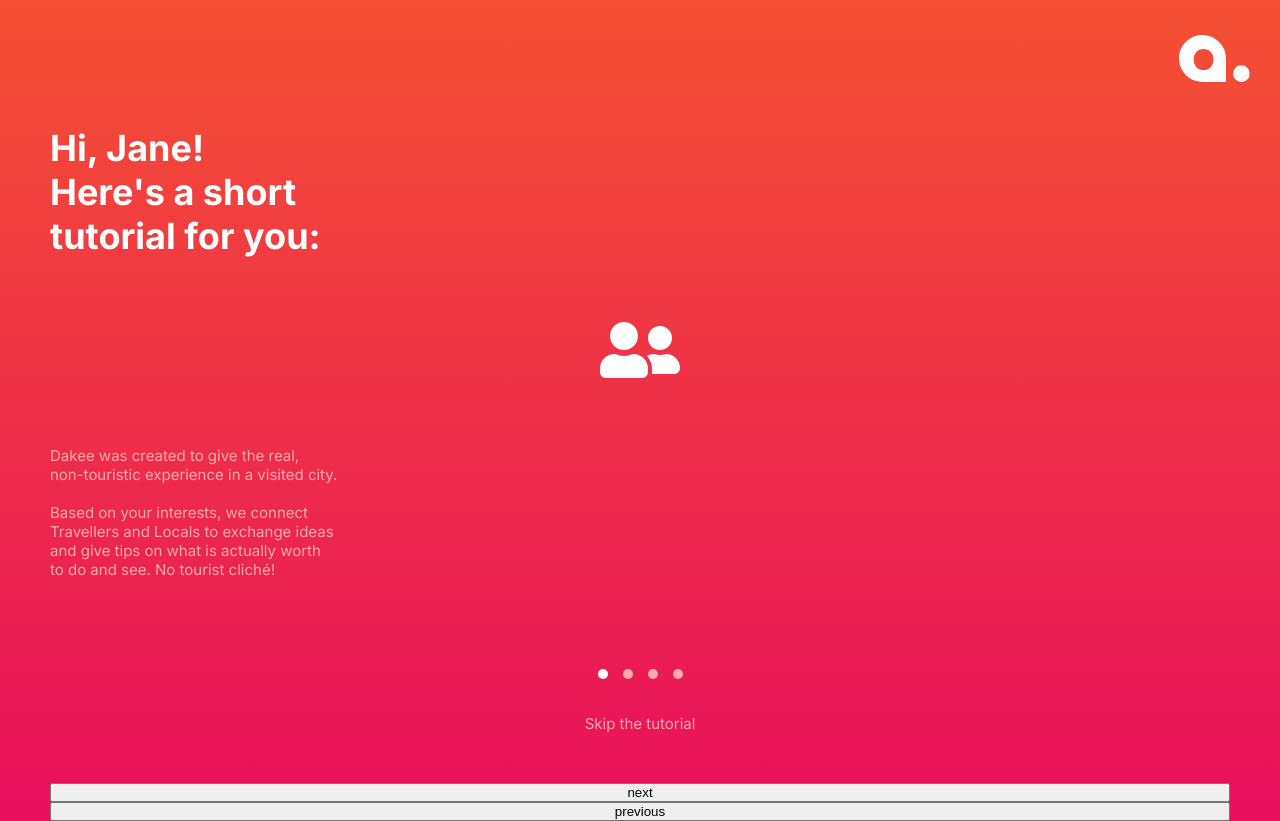
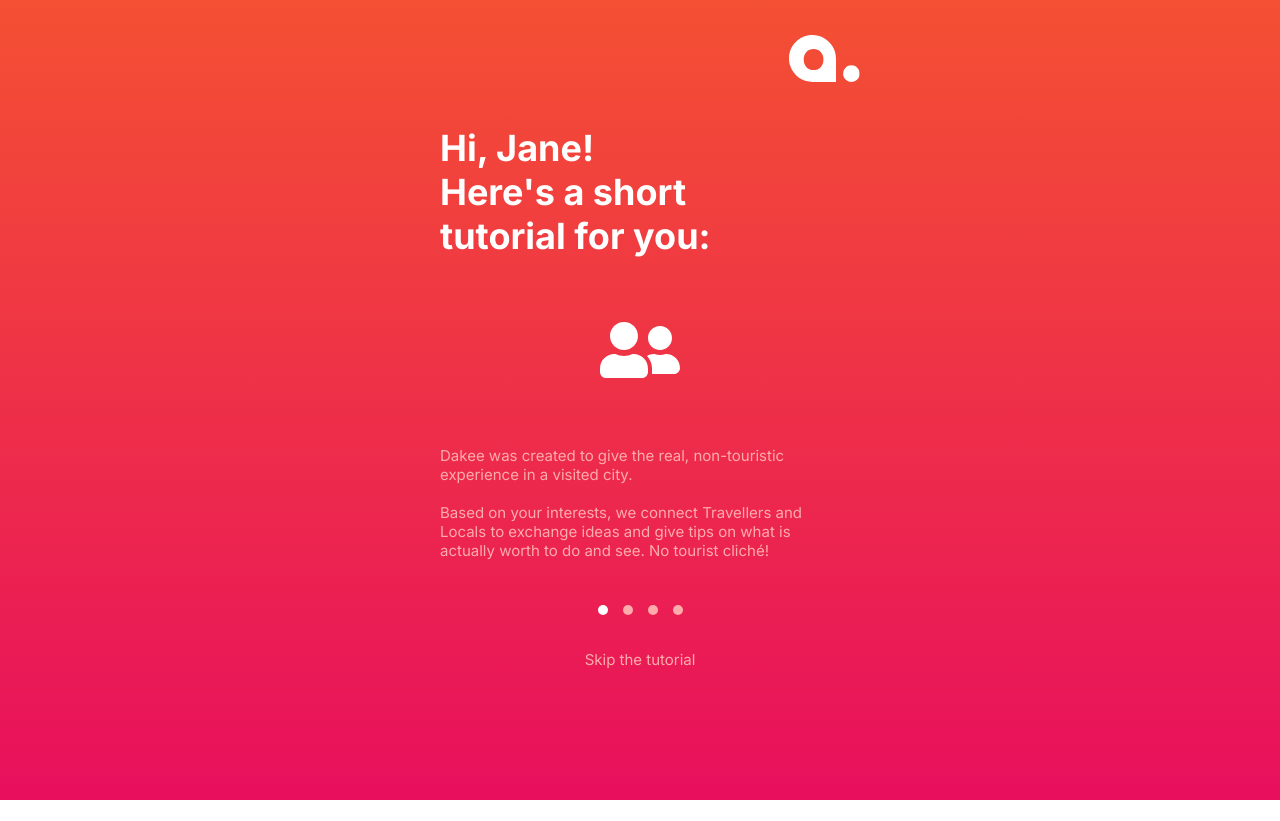
Before and after one commit to JamieBurridge/Dakee, a Next.js app: page /tutorial in a window 1280 px wide. After the commit the page ends 800 px from the top, so only its background shows below. Built offline with nearby package versions, Linux system fonts and the light colour scheme.

Commit message:
functionality: swipe through items

```diff
--- a/components/Button/Button.tsx
+++ b/components/Button/Button.tsx
@@ -5,7 +5,7 @@
 
 interface Button {
   text: string;
-  link: string;
+  link?: string;
   type: "button" | "submit";
 }
 
--- a/helpers/stepsData.js
+++ b/helpers/stepsData.js
@@ -2,13 +2,9 @@
   {
     heading: ["Hi, Jane!", "Here's a short", "tutorial for you:"],
     text: [
-      "Dakee was created to give the real,",
-      "non-touristic experience in a visited city.",
+      "Dakee was created to give the real, non-touristic experience in a visited city.",
       "",
-      "Based on your interests, we connect",
-      "Travellers and Locals to exchange ideas",
-      "and give tips on what is actually worth",
-      "to do and see. No tourist cliché! ",
+      "Based on your interests, we connect Travellers and Locals to exchange ideas and give tips on what is actually worth to do and see. No tourist cliché! ",
     ],
     icon: "people.svg",
     iconAlt: "People icon",
@@ -16,12 +12,9 @@
   {
     heading: ["Who is", "a Traveller?"],
     text: [
-      "A Traveller looks for a matching Local ",
-      "personto get tips via chat on what to see, ",
-      "visit or do in a specific city.",
+      "A Traveller looks for a matching Local person to get tips via chat on what to see, visit or do in a specific city. ",
       "",
-      "He or she can later give the avaliations for",
-      "the tips given.",
+      "He or she can later give the avaliations for the tips given.",
     ],
     icon: "plane.svg",
     iconAlt: "Plane icon",
@@ -29,13 +22,9 @@
   {
     heading: ["Who is", "a Local?"],
     text: [
-      "A Local is a person who lives in a city",
-      "and wants to give some tips to visitors.",
+      "A Local is a person who lives in a city and wants to give some tips to visitors.",
       "",
-      "He or she recieves later avaliations from",
-      "the Travellers. Each avaliation has a point ",
-      "value that can be exchanges for many ",
-      "rewards and discounts from our Partners.",
+      "He or she recieves later avaliations from the Travellers. Each avaliation has a point value that can be exchanges for many rewards and discounts from our Partners.",
     ],
     icon: "house.svg",
     iconAlt: "House icon",
@@ -43,13 +32,9 @@
   {
     heading: ["Be both!"],
     text: [
-      "As a Dakee user, you can choose to be",
-      "both Traveller and Local. ",
+      "As a Dakee user, you can choose to be both Traveller and Local. ",
       "",
-
-      "Gain discounts by giving advices to visitors ",
-      "and get the unforgettable local experience",
-      "while travelling!",
+      "Gain discounts by giving advices to visitors and get the unforgettable local experience while travelling!",
     ],
     icon: "happy.svg",
     iconAlt: "Happy face icon",
--- a/package.json
+++ b/package.json
@@ -2,7 +2,8 @@
   "dependencies": {
     "next": "^13.2.4",
     "react": "^18.2.0",
-    "react-dom": "^18.2.0"
+    "react-dom": "^18.2.0",
+    "swiper": "^9.1.1"
   },
   "scripts": {
     "dev": "next dev",
--- /dev/null
+++ b/pages/tutorial-done/index.tsx
@@ -0,0 +1,5 @@
+import React from "react";
+
+export default function tutorialDone() {
+  return <main></main>;
+}
--- a/pages/tutorial/index.module.scss
+++ b/pages/tutorial/index.module.scss
@@ -10,6 +10,8 @@
   }
 
   .step_information {
+    display: flex;
+    flex-direction: column;
     padding-top: 40px;
 
     h2 {
@@ -22,14 +24,18 @@
       text-align: center;
       padding: 60px 0;
     }
+
+    .step_information_text {
+      padding-bottom: 25px;
     }
 
     .steps_progress {
       display: flex;
       justify-content: center;
+      justify-self: end;
       gap: 15px;
 
-    padding-top: 90px;
+      padding-top: 20px;
       padding-bottom: 35px;
 
       div {
@@ -41,8 +47,10 @@
     }
 
     .skip_tutorial {
+      display: flex;
+      justify-content: center;
+      justify-self: end;
       color: var(--color-muted);
-    text-align: center;
-    padding-bottom: 50px;
     }
   }
+}
--- a/pages/tutorial/index.tsx
+++ b/pages/tutorial/index.tsx
@@ -1,10 +1,14 @@
+import Link from "next/link";
 import { useEffect, useState } from "react";
+import Button from "../../components/Button/Button";
 import { stepsData } from "../../helpers/stepsData";
 import styles from "./index.module.scss";
-import Link from "next/link";
+import { Swiper, SwiperSlide } from "swiper/react";
+import "swiper/swiper.min.css";
 
 export default function Tutorial() {
   const [currentStep, setCurrentStep] = useState(0);
+  const [startX, setStartX] = useState(null);
 
   function nextStep() {
     setCurrentStep((currStep) => currStep + 1);
@@ -22,22 +26,35 @@
     }
   }, [currentStep]);
 
+  const handleTouchStart = (event) => {
+    setStartX(event.touches[0].pageX);
+  };
+
+  const handleTouchEnd = (event) => {
+    const endX = event.changedTouches[0].pageX;
+    const deltaX = endX - startX;
+    if (deltaX > 0) {
+      previousStep();
+    } else if (deltaX < 0) {
+      nextStep();
+    }
+  };
+
   return (
-    <main className={styles.tutorial_main}>
+    <main
+      className={styles.tutorial_main}
+      onTouchStart={(e) => handleTouchStart(e)}
+      onTouchEnd={(e) => handleTouchEnd(e)}
+    >
       <div className={styles.small_logo_container}>
         <img src="/assets/logo_small.svg" alt="Small Dakee logo" />
       </div>
 
       {currentStep < stepsData.length && currentStep >= 0 ? (
         <div className={styles.step_information}>
-          <h2>
-            {stepsData[currentStep].heading.map((step, index) => (
-              <>
-                {step}
-                <br />
-              </>
+          {stepsData[currentStep].heading.map((heading, index) => (
+            <h2>{heading}</h2>
           ))}
-          </h2>
 
           <div className={styles.step_logo_container}>
             <img
@@ -46,17 +63,20 @@
             />
           </div>
 
+          <section className={styles.step_information_text}>
             {stepsData[currentStep].text.map((text, index: number) => (
-            <div>
+              <div key={index}>
                 <p>{text}</p>
                 {text == "" && <br />}
               </div>
             ))}
-        </div>
-      ) : (
-        <p>There is no data available for the current step.</p>
+          </section>
+
+          {currentStep == stepsData.length - 1 && (
+            <Button text="Done" type="button" link="/tutorial-done" />
           )}
 
+          {/* Progress dots */}
           <div className={styles.steps_progress}>
             {stepsData.map((step, index) => (
               <div
@@ -66,16 +86,20 @@
                     ? { backgroundColor: "var(--color-primary)" }
                     : { backgroundColor: "var(--color-muted)" }
                 }
+                onClick={() => setCurrentStep(index)}
               ></div>
             ))}
           </div>
 
+          {currentStep != stepsData.length - 1 && (
             <Link href="/" className={styles.skip_tutorial}>
               Skip the tutorial
             </Link>
-
-      <button onClick={nextStep}>next</button>
-      <button onClick={previousStep}>previous</button>
+          )}
+        </div>
+      ) : (
+        <p>There is no data available for the current step.</p>
+      )}
     </main>
   );
 }
--- a/styles/global.scss
+++ b/styles/global.scss
@@ -18,6 +18,8 @@
   --chat-bubble-yours: #e9135c;
 
   --notification-color: #e80f5d;
+
+  --default-padding: 50px;
 }
 
 * {
@@ -32,6 +34,9 @@
   font-size: 15px;
   color: var(--color-muted);
 
+  max-width: 500px;
+  margin: 0 auto;
+
   background: var(--background-gradient);
   padding: 0 50px;
 }
```
Also changed, not shown: 1 other file (tests, documents, lock files or other folders). Lines whose indentation alone changed are shown as unchanged.
